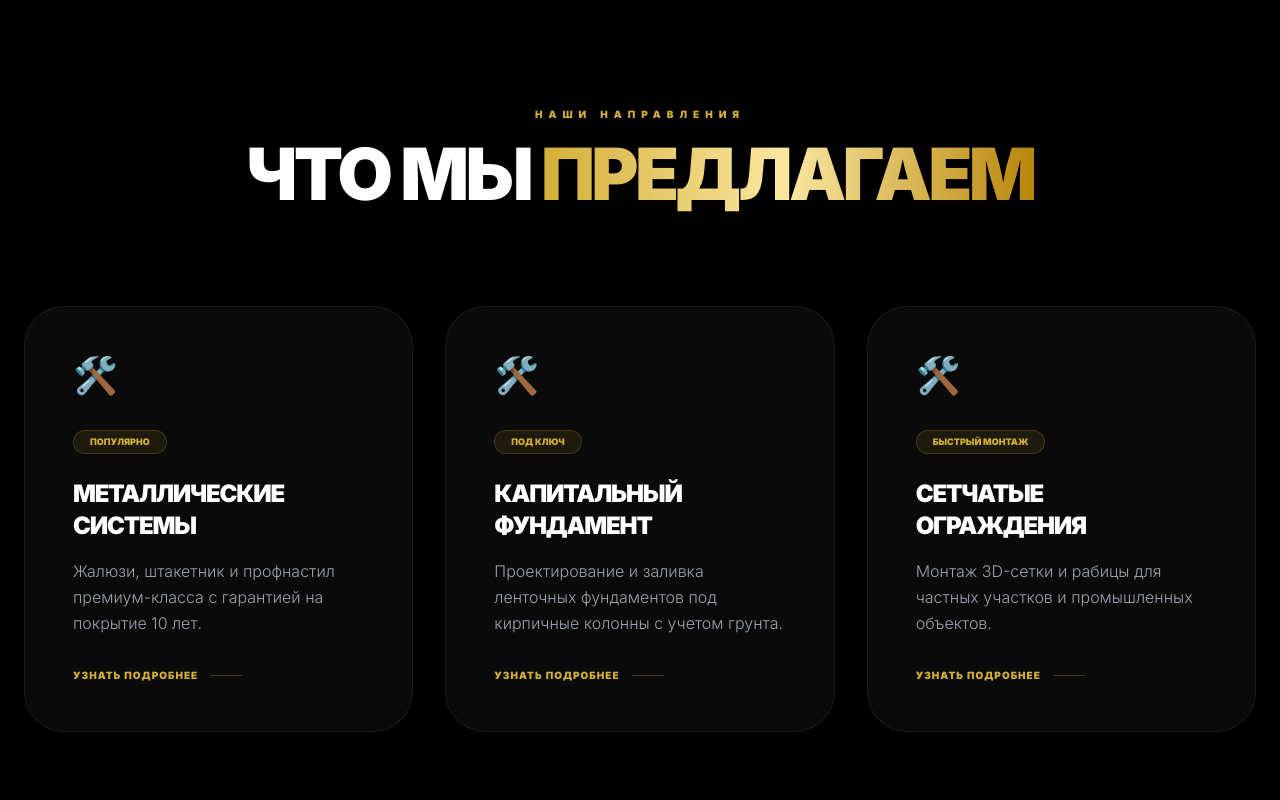
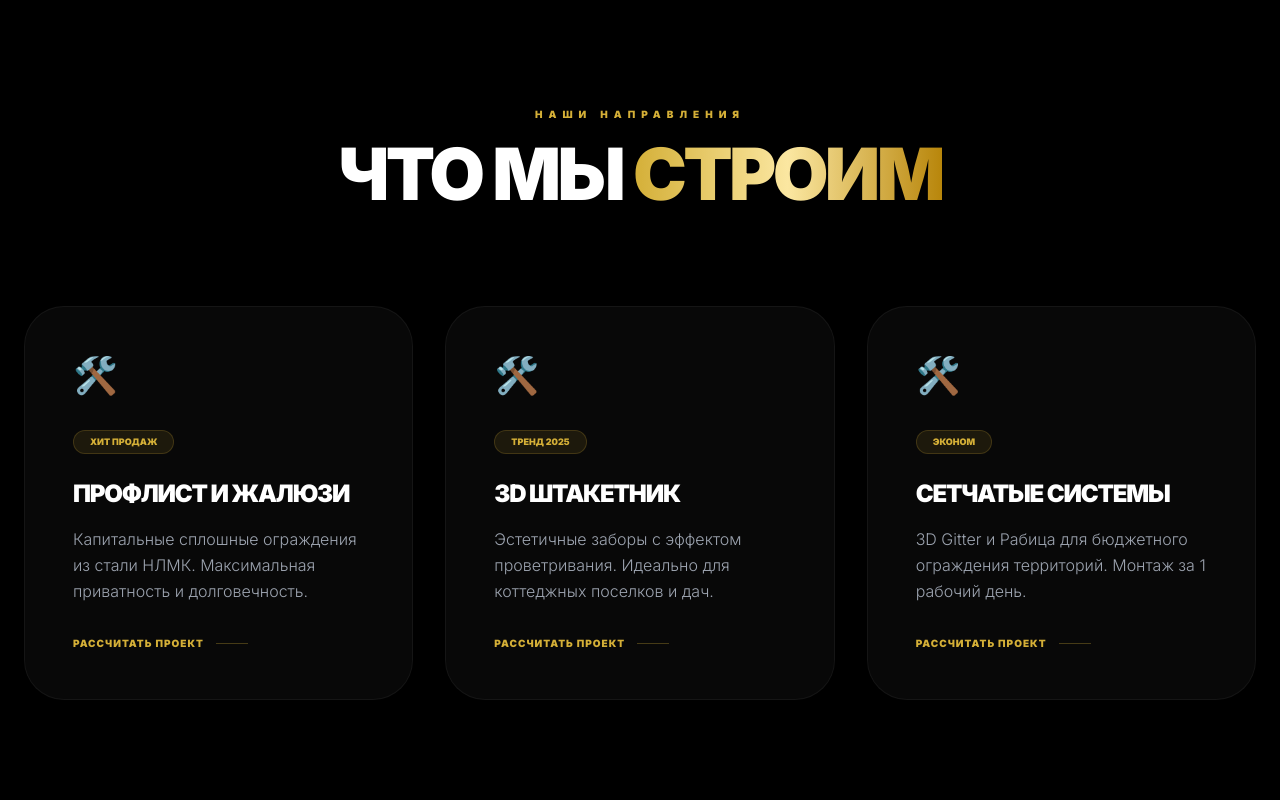
Before and after one commit to ksasha79/KovkaMaster, a React (Vite) app: page / in a window 1280 px wide. Shown: the part 1260-2060 px from the top of the page. Built offline with nearby package versions, Linux system fonts and the light colour scheme.

Commit message:
Update Services.tsx

```diff
--- a/components/Services.tsx
+++ b/components/Services.tsx
@@ -1,41 +1,40 @@
-
 import React from 'react';
 
 const services = [
   {
-    title: "Металлические системы",
-    desc: "Жалюзи, штакетник и профнастил премиум-класса с гарантией на покрытие 10 лет.",
+    title: "Профлист и Жалюзи",
+    desc: "Капитальные сплошные ограждения из стали НЛМК. Максимальная приватность и долговечность.",
     id: "01",
-    tag: "ПОПУЛЯРНО"
+    tag: "ХИТ ПРОДАЖ"
   },
   {
-    title: "Капитальный фундамент",
-    desc: "Проектирование и заливка ленточных фундаментов под кирпичные колонны с учетом грунта.",
+    title: "3D Штакетник",
+    desc: "Эстетичные заборы с эффектом проветривания. Идеально для коттеджных поселков и дач.",
     id: "02",
-    tag: "ПОД КЛЮЧ"
+    tag: "ТРЕНД 2025"
   },
   {
-    title: "Сетчатые ограждения",
-    desc: "Монтаж 3D-сетки и рабицы для частных участков и промышленных объектов.",
+    title: "Сетчатые системы",
+    desc: "3D Gitter и Рабица для бюджетного ограждения территорий. Монтаж за 1 рабочий день.",
     id: "03",
-    tag: "БЫСТРЫЙ МОНТАЖ"
+    tag: "ЭКОНОМ"
   }
 ];
 
 const Services: React.FC = () => {
   return (
-    <section id="services" className="py-32 px-6 bg-brand-dark relative overflow-hidden">
+    <section id="services" className="py-32 px-6 bg-brand-black relative overflow-hidden">
       <div className="max-w-7xl mx-auto relative z-10">
         <div className="mb-24 text-center">
           <span className="text-brand-gold font-black uppercase tracking-[0.6em] text-[10px] mb-4 block">Наши направления</span>
           <h2 className="text-5xl md:text-7xl font-black uppercase tracking-tighter leading-none">
-            ЧТО МЫ <span className="text-gold">ПРЕДЛАГАЕМ</span>
+            ЧТО МЫ <span className="text-gold">СТРОИМ</span>
           </h2>
         </div>
 
         <div className="grid lg:grid-cols-3 gap-8">
           {services.map((s, i) => (
-            <div key={i} className="glass-card p-12 rounded-[2.5rem] group hover:border-brand-gold/50 transition-all duration-500">
+            <div key={i} className="bg-brand-grey/50 border border-white/5 p-12 rounded-[2.5rem] group hover:border-brand-gold/50 transition-all duration-500">
                <div className="text-brand-gold text-4xl mb-8">🛠️</div>
                <div className="inline-block px-4 py-1 rounded-full bg-brand-gold/10 text-brand-gold text-[9px] font-black mb-6 border border-brand-gold/20">
                   {s.tag}
@@ -45,7 +44,7 @@ const Services: React.FC = () => {
                   {s.desc}
                 </p>
                 <a href="#contact" className="text-brand-gold font-black text-[10px] uppercase tracking-widest flex items-center gap-3">
-                   Узнать подробнее
+                   Рассчитать проект
                    <span className="w-8 h-[1px] bg-brand-gold/30"></span>
                 </a>
             </div>
```
